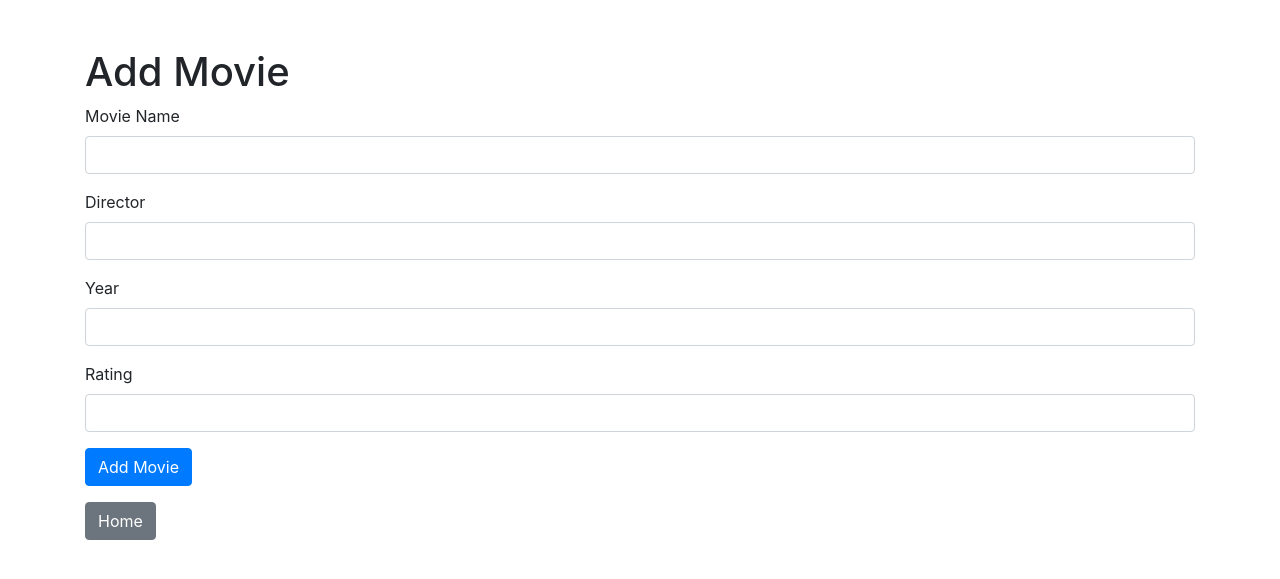
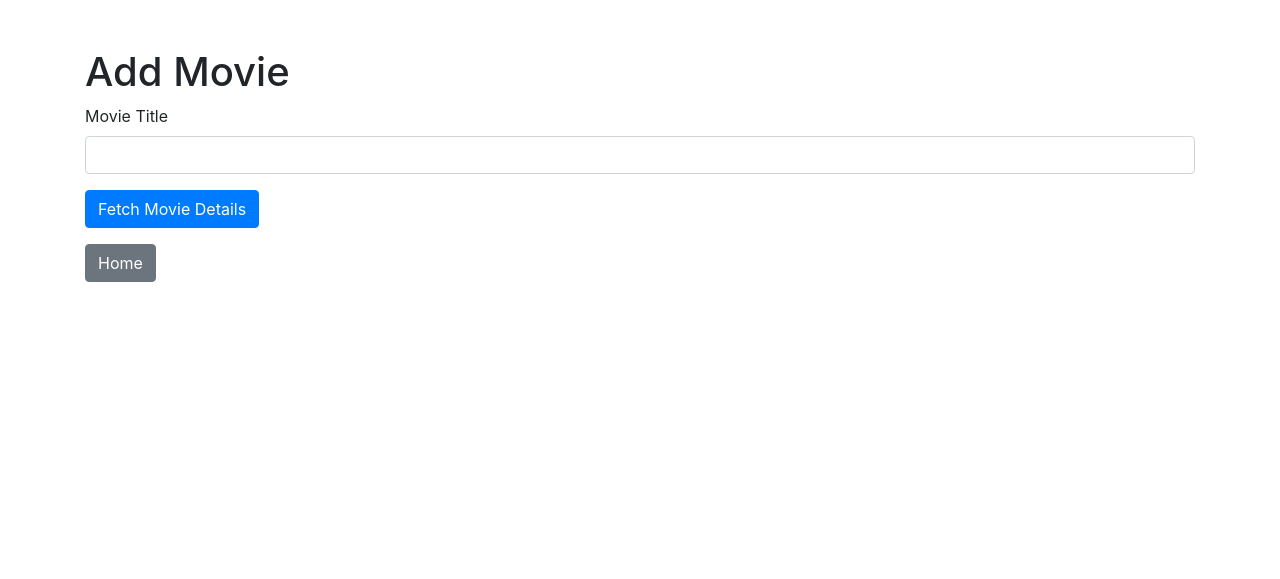
Before and after one commit to AnFloGue/project_flask_plus_sqlalchemy, a Flask app: page /users/1/add_movie in a window 1280 px wide. Shown: the top 579 px of the page. Run offline with Flask 2, Linux system fonts and the light colour scheme; some libraries are stand-ins or nearby versions.

Commit message:
01 Commit

```diff
--- a/app.py
+++ b/app.py
@@ -4,7 +4,7 @@ import logging
 import os
 from datamanager.sqlite_data_manager import SQLiteDataManager
 from models import db, User, Movie
-
+import requests
 app = Flask(__name__)
 BASE_DIR = os.path.abspath(os.path.dirname(__file__))
 app.config['SQLALCHEMY_DATABASE_URI'] = 'sqlite:///' + os.path.join(BASE_DIR, 'instance/moviwebapp.db')
@@ -15,6 +15,7 @@ migrate = Migrate(app, db)
 data_manager = SQLiteDataManager(app)
 
 logging.basicConfig(level=logging.DEBUG)
+OMDB_API_KEY = '4a1990ae'
 
 @app.errorhandler(404)
 def page_not_found(e):
@@ -34,6 +35,7 @@ def list_users():
     return render_template('users.html', users=users)
 
 @app.route('/users/<int:user_id>')
+@app.route('/users/<int:user_id>/movies')
 def user_movies(user_id):
     user = data_manager.get_user_by_id(user_id)
     if not user:
@@ -61,18 +63,30 @@ def add_user():
             return "Internal server error", 500
     return render_template('add_user.html')
 
+
+
+
+
 @app.route('/users/<int:user_id>/add_movie', methods=['GET', 'POST'])
 def add_movie(user_id):
     if request.method == 'POST':
-        name = request.form['name']
-        director = request.form['director']
-        year = request.form['year']
-        rating = request.form['rating']
-        movie = Movie(name=name, director=director, year=year, rating=rating, user_id=user_id)
-        data_manager.add_movie(movie)
-        return redirect(url_for('user_movies', user_id=user_id))
+        movie_title = request.form['title']
+        response = requests.get(f'http://www.omdbapi.com/?t={movie_title}&apikey={OMDB_API_KEY}')
+        if response.status_code == 200:
+            movie_data = response.json()
+            if movie_data['Response'] == 'True':
+                name = movie_data['Title']
+                director = movie_data['Director']
+                year = movie_data['Year']
+                rating = movie_data['imdbRating']
+                movie = Movie(name=name, director=director, year=year, rating=rating, user_id=user_id)
+                data_manager.add_movie(movie)
+                return redirect(url_for('user_movies', user_id=user_id))
+            else:
+                return f"Movie not found: {movie_title}", 404
+        else:
+            return "Error fetching movie details", 500
     return render_template('add_movie.html', user_id=user_id)
-
 
 
 @app.route('/users/<int:user_id>/update_movie/<int:movie_id>', methods=['GET', 'POST'])
--- a/templates/add_movie.html
+++ b/templates/add_movie.html
@@ -11,22 +11,10 @@
         <h1 class="mt-5">Add Movie</h1>
         <form method="post">
             <div class="form-group">
-                <label for="name">Movie Name</label>
-                <input type="text" class="form-control" id="name" name="name" required>
+                <label for="title">Movie Title</label>
+                <input type="text" class="form-control" id="title" name="title" required>
             </div>
-            <div class="form-group">
-                <label for="director">Director</label>
-                <input type="text" class="form-control" id="director" name="director" required>
-            </div>
-            <div class="form-group">
-                <label for="year">Year</label>
-                <input type="number" class="form-control" id="year" name="year" required>
-            </div>
-            <div class="form-group">
-                <label for="rating">Rating</label>
-                <input type="number" class="form-control" id="rating" name="rating" step="0.1" min="0" max="10" required>
-            </div>
-            <button type="submit" class="btn btn-primary">Add Movie</button>
+            <button type="submit" class="btn btn-primary">Fetch Movie Details</button>
         </form>
         <a href="{{ url_for('home') }}" class="btn btn-secondary mt-3">Home</a>
     </div>
--- a/templates/users.html
+++ b/templates/users.html
@@ -11,7 +11,11 @@
         <h1 class="mt-5">Users</h1>
         <ul class="list-group mt-3">
             {% for user in users %}
-                <li class="list-group-item">{{ user.name }}</li>
+                <li class="list-group-item">
+                    {{ user.name }}
+                    <a href="{{ url_for('user_movies', user_id=user.id) }}" class="btn btn-primary btn-sm float-right">View Movies</a>
+                    <a href="{{ url_for('add_movie', user_id=user.id) }}" class="btn btn-secondary btn-sm float-right mr-2">Add Movie</a>
+                </li>
             {% endfor %}
         </ul>
         <a href="{{ url_for('home') }}" class="btn btn-secondary mt-3">Home</a>
```
